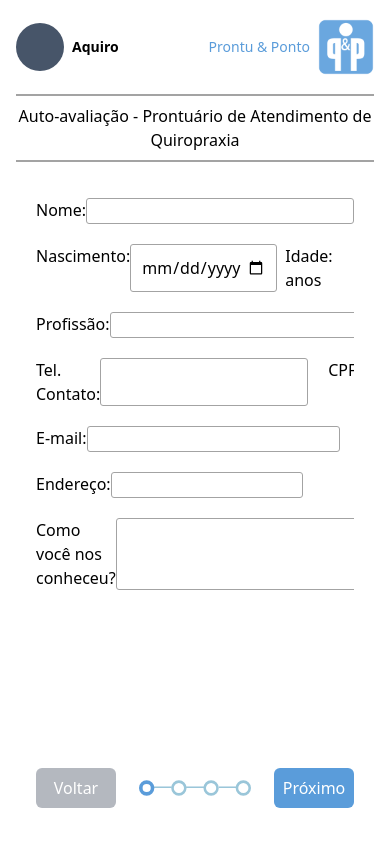
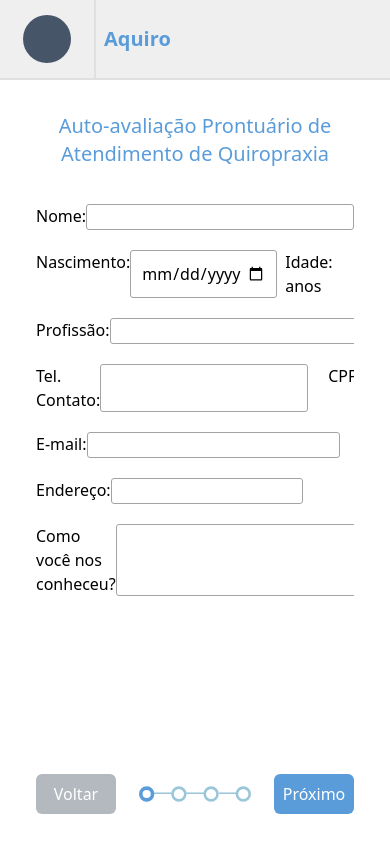
Before and after one commit to maurelio631/Prontu, a React (Vite) app: page /Aquiro in a window 390 px wide. Built offline with nearby package versions, Linux system fonts and the light colour scheme.

Commit message:
header v2
Co-authored-by: Marco <maurelio631@users.noreply.github.com>

```diff
--- a/src/components/Header.jsx
+++ b/src/components/Header.jsx
@@ -1,5 +1,4 @@
 import { useParams } from "react-router-dom";
-import logo from '../assets/logo.svg'
 
 export function Header({ subtitle }) {
 
@@ -9,32 +8,32 @@ export function Header({ subtitle }) {
     var res = nomeClinica ? nomeClinica.replace("-", " ") : '';
 
     return (
-        <header className="px-4">
-            <nav className="min-h-24 w-full flex justify-between border-b-2 border-cinza-escuro ">
+        <header >
+            <nav className="w-full h-20 flex justify-between bg-[#EFEFEF] border-b-2 border-cinza-escuro/20">
+
                 <div className="flex items-center">
-                    <div className="w-12 h-12 sm:w-16 sm:h-16 bg-slate-600 rounded-full"></div>
-                    <span className="text-sm pl-2 sm:text-2xl font-semibold sm:pl-4">{res ? res : '' }</span>
+                    <div className="h-full w-24 flex justify-center items-center border-r-2 border-cinza-escuro/20">
+                        <div className="w-12 h-12 bg-slate-600 rounded-full"></div>
+                    </div>
+                    <span className="text-xl text-azul-principal font-semibold pl-2 sm:text-2xl sm:pl-4">{res ? res : '' }</span>
                 </div>
                 {
-                    pathname == '/' ?
-                        <div className="flex items-center flex-row-reverse">
-                            <div className="w-12 h-12 sm:w-16 sm:h-16 bg-slate-600 rounded-full"></div>
-                            <span className="text-sm pr-2 sm:text-base font-medium sm:pr-4">Nome funcionário</span>
-                        </div>
+                    pathname == `/${nomeClinica}` ?
+                        null
                     :
-                        <div className="md:hidden flex items-center flex-row-reverse ">
-                            <img src={logo} alt="logo" className="w-14 h-14"/>
-                            <span className="text-sm text-azul-principal pr-2 sm:text-base font-medium sm:pr-4">Prontu & Ponto</span>
+                        <div className="flex items-center flex-row-reverse  pr-4">
+                            <div className="w-12 h-12 bg-slate-600 rounded-full"></div>
+                            <span className="text-sm pr-2 sm:text-base font-medium sm:pr-4">Ola, Joana</span>
                         </div>
                 }
             </nav>
 
+
             {
                 subtitle ?
-                    <div className="subtitle border-b-2 border-cinza-escuro py-2 text-center">
-                        <h3 className="text-base sm:text-xl font-medium">{subtitle}</h3>
-                    </div>
-                    : null
+                        <h3 className="text-xl md:text-3xl font-medium text-center px-4 pt-8 text-azul-principal">{subtitle}</h3>
+                    :
+                        null
             }
         </header>
     )
--- a/src/pages/App.jsx
+++ b/src/pages/App.jsx
@@ -5,12 +5,12 @@ import Sidebar from "../components/Sidebar";
 import Wrapper from "../components/Wrapper";
 
 function App() {
+
   return (
     <Wrapper>
-      <Sidebar></Sidebar>
 
       <div className="w-screen">
-        <Header subtitle={'Auto-avaliação - Prontuário de Atendimento de Quiropraxia'}/>
+        <Header subtitle={`Auto-avaliação Prontuário de Atendimento de Quiropraxia`}/>
         <Form/>
       </div>
     </Wrapper>
```
